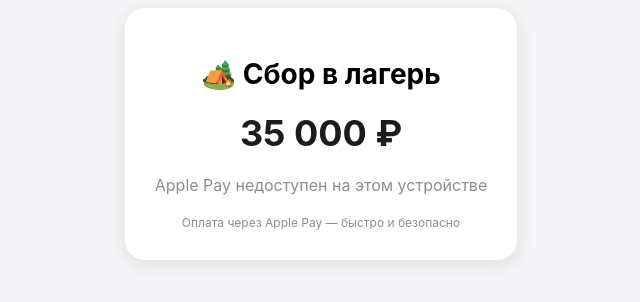
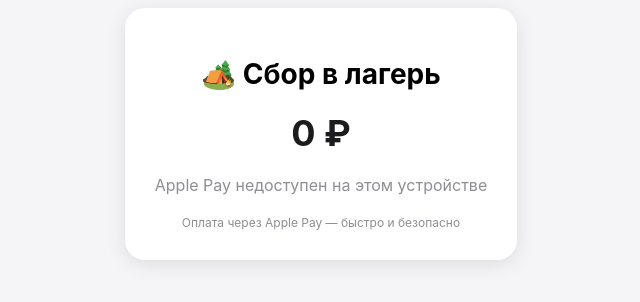
Before and after one commit to 002dr/Apple-Pay, a plain HTML site: page index.html in a window 1280 px wide. Shown: the part 266-568 px from the top of the page, without its empty margins (319-959 px from the left). Drawn offline with Linux system fonts and the light colour scheme.

Commit message:
Update index.html

```diff
--- a/index.html
+++ b/index.html
@@ -53,7 +53,7 @@
 <body>
     <div class="card">
         <h1>🏕️ Сбор в лагерь</h1>
-        <div class="price">35 000 ₽</div>
+        <div class="price">0 ₽</div>
         <div id="apple-pay-container"></div>
         <div class="info">
             Оплата через Apple Pay — быстро и безопасно
```
